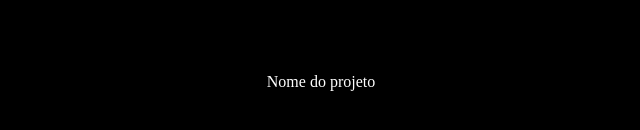
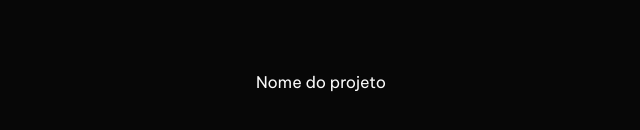
Before and after one commit to lucassamuel94/l20, a Next.js app: page / in a window 1280 px wide. Shown: the part 318-448 px from the top of the page, without its empty margins (319-959 px from the left). Built offline with nearby package versions, Linux system fonts and the light colour scheme.

Commit message:
Update config tailwind

```diff
--- a/tailwind.config.js
+++ b/tailwind.config.js
@@ -12,10 +12,16 @@ module.exports = {
       xl: '1280px',
       '2xl': '1366px',
     },
+    colors: {
+      black: '#070707',
+      white: '#fafafa',
+      primary: '#F8E08E',
+      secondary: '#8ED2F8'
+    },
     extend: {
       fontFamily: {
-        sans: ['var(--font-archivo), sans-serif'],
-      },
+        sans: ['var(--font-beVietnamPro), sans-serif'],
+      }
     },
   },
   plugins: [],
```
